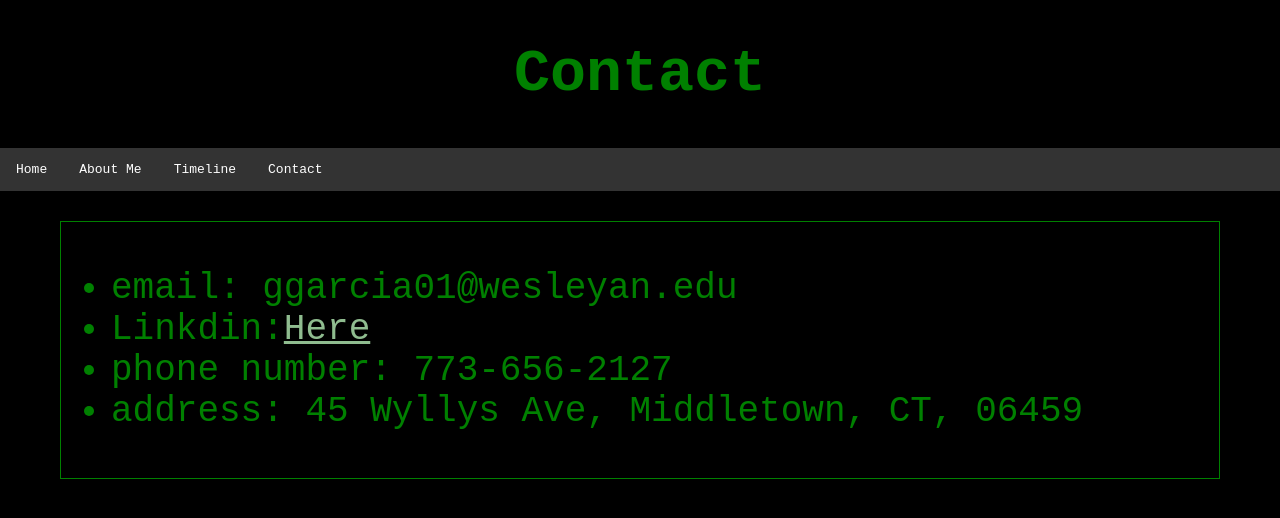
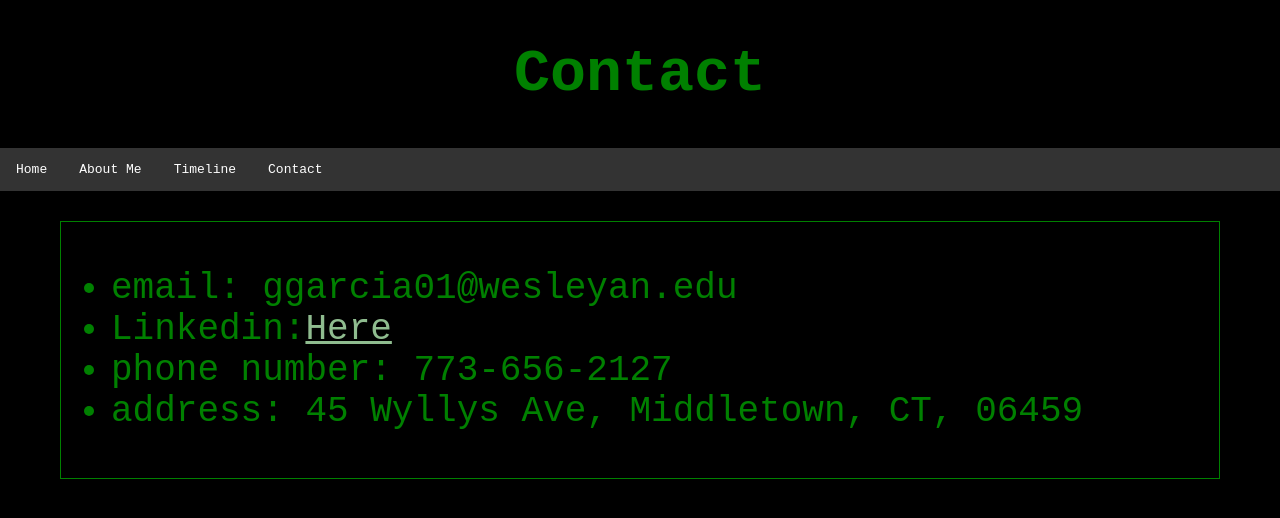
Before and after one commit to ggarcia01/ggarcia01.github.io, a plain HTML site: page contact.html in a window 1280 px wide. Drawn offline with Linux system fonts and the light colour scheme.

Commit message:
Update contact.html

```diff
--- a/contact.html
+++ b/contact.html
@@ -31,7 +31,7 @@
         <h2 class="boxed">
             <ul>
                 <li>email: ggarcia01@wesleyan.edu</li>
-                <li>Linkdin:<a href="https://www.linkedin.com/in/the-gilberto-01-garcia/" target="_blank">Here</a> </li>
+                <li>Linkedin:<a href="https://www.linkedin.com/in/the-gilberto-01-garcia/" target="_blank">Here</a> </li>
                 <li>phone number: 773-656-2127</li>
                 <li>address: 45 Wyllys Ave, Middletown, CT, 06459</li>
             </ul>
```
